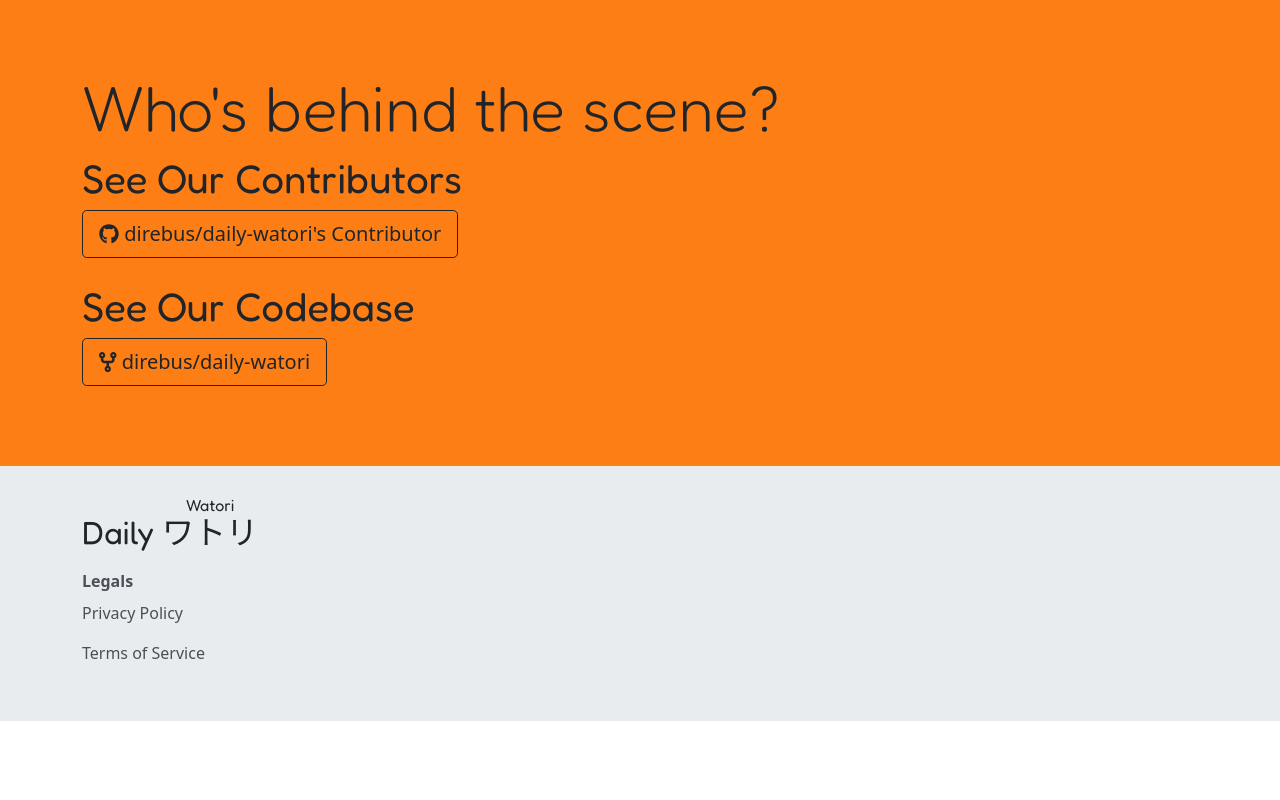
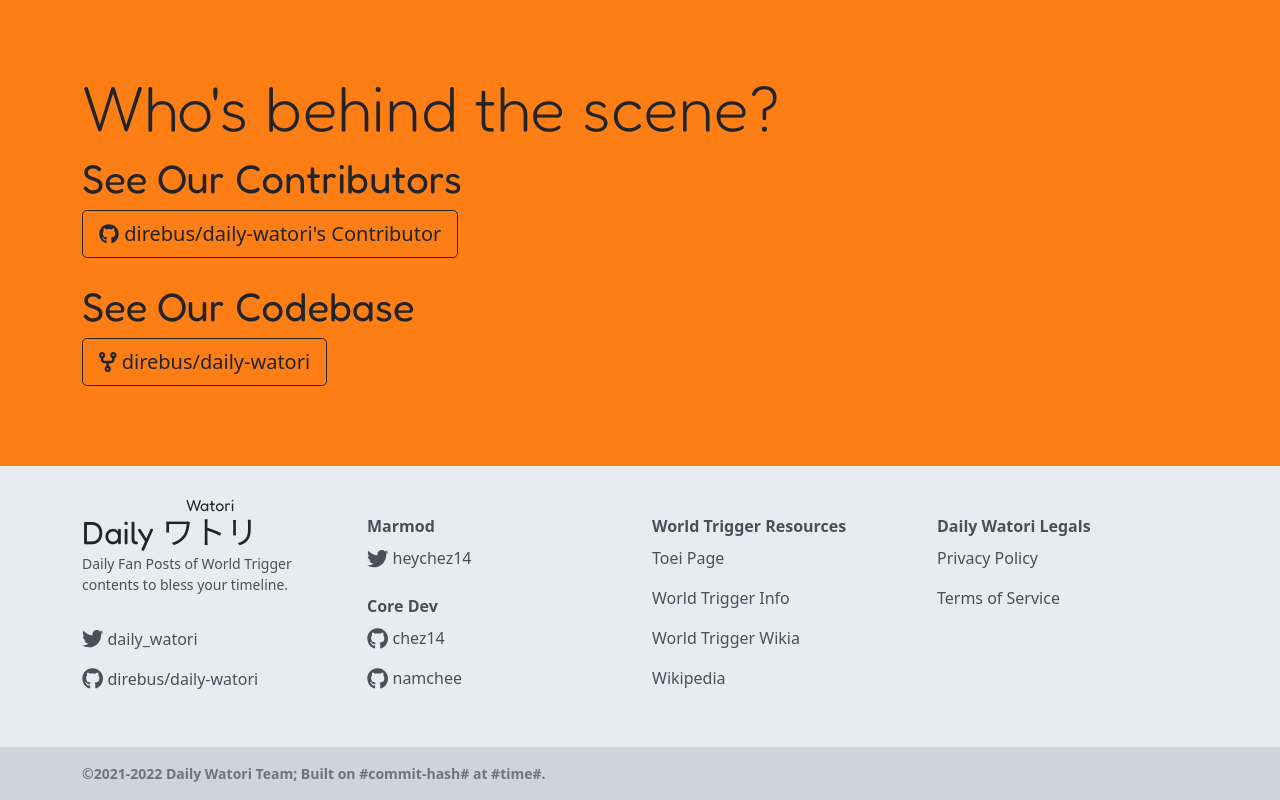
Before and after one commit to direbus/daily-watori, a Next.js app in the folder packages/web/: page / in a window 1280 px wide. Shown: the part 722-1522 px from the top of the page. Before the commit the page ends 1443 px from the top, so only its background shows below. Built offline with nearby package versions, Linux system fonts and the light colour scheme.

Commit message:
chore: Add more resources on the footer

```diff
--- a/packages/web/fragments/footer/footer.tsx
+++ b/packages/web/fragments/footer/footer.tsx
@@ -1,19 +1,60 @@
+import { faGithub, faTwitter } from '@fortawesome/free-brands-svg-icons'
+import { FontAwesomeIcon } from '@fortawesome/react-fontawesome'
 import Link from 'next/link'
 import React from 'react'
 import { Col, Container, Nav, Row } from 'react-bootstrap'
+import { TwitterFollowButton } from 'react-twitter-embed'
 
 import styles from "../../styles/footer.module.scss"
 
 function AppFooter() {
-  return (
+  return (<>
     <footer className={styles.footer}>
       <Container>
         <Row>
-          <Col xs={6} md={4}>
+          <Col xs={6} md={3}>
             <Link href="/"><a className="h2 text-decoration-none text-dark">Daily <ruby>ワトリ<rp>(</rp><rt>Watori</rt><rp>)</rp></ruby></a></Link>
+            <p className='small'>Daily Fan Posts of World Trigger contents to bless your timeline.</p>
 
+            <div className="my-3 mt-4">
+              <Nav className="flex-column">
+                <Nav.Link href="https://twitter.com/daily_watori"><FontAwesomeIcon icon={faTwitter} size="lg" /> daily_watori</Nav.Link>
+                <Nav.Link href="https://github.com/direbus/daily-watori"><FontAwesomeIcon icon={faGithub} size="lg" /> direbus/daily-watori</Nav.Link>
+              </Nav>
+            </div>
+
+          </Col>
+
+          <Col xs={6} md={3}>
             <div className="my-3">
-              <strong>Legals</strong>
+              <strong>Marmod</strong>
+              <Nav className="flex-column">
+                <Nav.Link href="https://twitter.com/heychez14"><FontAwesomeIcon icon={faTwitter} size="lg" /> heychez14</Nav.Link>
+              </Nav>
+            </div>
+            <div className="my-3">
+              <strong>Core Dev</strong>
+              <Nav className="flex-column">
+                <Nav.Link href="https://github.com/chez14"><FontAwesomeIcon icon={faGithub} size="lg" /> chez14</Nav.Link>
+                <Nav.Link href="https://github.com/namchee"><FontAwesomeIcon icon={faGithub} size="lg" /> namchee</Nav.Link>
+              </Nav>
+            </div>
+          </Col>
+
+          <Col xs={6} md={3}>
+            <div className="my-3">
+              <strong>World Trigger Resources</strong>
+              <Nav className="flex-column">
+                <Nav.Link href="https://www.toei-anim.co.jp/tv/wt/wt01/">Toei Page</Nav.Link>
+                <Nav.Link href="https://worldtrigger.info/index.php">World Trigger Info</Nav.Link>
+                <Nav.Link href="https://worldtrigger.fandom.com/wiki/Main_Page">World Trigger Wikia</Nav.Link>
+                <Nav.Link href="https://en.wikipedia.org/wiki/World_Trigger">Wikipedia</Nav.Link>
+              </Nav>
+            </div>
+          </Col>
+          <Col xs={6} md={3}>
+            <div className="my-3">
+              <strong>Daily Watori Legals</strong>
               <Nav className="flex-column">
                 <Link href="/legal/privacy-policy" passHref><Nav.Link>Privacy Policy</Nav.Link></Link>
                 <Link href="/legal/terms-of-service" passHref><Nav.Link>Terms of Service</Nav.Link></Link>
@@ -23,6 +64,12 @@
         </Row>
       </Container>
     </footer>
+    <footer className={styles.footerSub}>
+      <Container>
+        <p className='m-0 small fw-bold'>&copy;2021-{(new Date()).getFullYear()} Daily Watori Team; Built on #commit-hash# at #time#.</p>
+      </Container>
+    </footer>
+  </>
   )
 }
 
--- a/packages/web/styles/footer.module.scss
+++ b/packages/web/styles/footer.module.scss
@@ -4,8 +4,7 @@
   background-color: $gray-200;
   color: $gray-700;
 
-  padding-top: 2rem;
-  padding-bottom: 2rem;
+  padding: 2rem 0rem;
 
   :global .nav-link {
     color: $gray-700;
@@ -13,3 +12,9 @@
     padding-right: 0rem;
   }
 }
+
+.footerSub {
+  background-color: $gray-400;
+  color: $gray-600;
+  padding: 1rem 0rem;
+}
```
